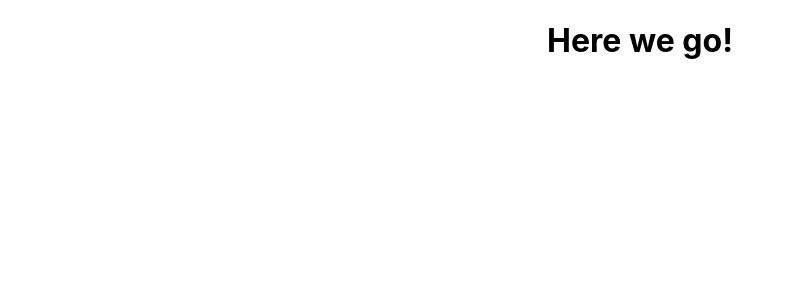
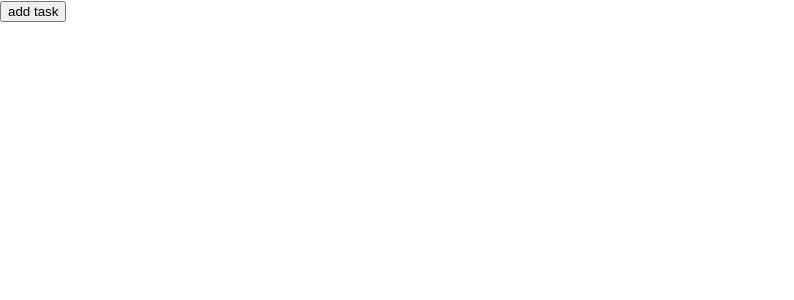
Before and after one commit to mominahmed23/my-todo-app, a React (Create React App) app: page / in a window 1280 px wide. Shown: the top 300 px of the page, without its empty margins (0-794 px from the left). Built offline with nearby package versions, Linux system fonts and the light colour scheme.

Commit message:
useeffect

```diff
--- a/src/App.js
+++ b/src/App.js
@@ -1,11 +1,11 @@
-import logo from './logo.svg';
 import './App.css';
+import Todo from './components/Todo';
 
 function App() {
   return (
-    <div className="App">
-     <h1>Here we go!</h1>
-    </div>
+    <>
+     <Todo />
+    </>
   );
 }
 
--- /dev/null
+++ b/src/components/Todo/index.jsx
@@ -0,0 +1,55 @@
+import React, { useEffect, useState } from 'react'
+
+const Todo = () => {
+    const [showInput, setshowInput] = useState(false);
+    const [userInput, setUserInput] = useState('');
+    const [todoList, setTodoList] = useState([]);
+    const onchangeHandler = (e) => {
+        setUserInput(e.target.value);
+    }
+    const onsaveList = () => {
+        let temp = [...todoList];
+        temp.push(userInput)
+        setTodoList(temp);
+        setshowInput(false);
+        setUserInput('');
+    }
+    const addTask=() =>{
+        setshowInput(true);
+    }
+    const onDelete= (index) =>{
+        let temp = [...todoList];
+        temp.splice(index,1);
+        setTodoList(temp);
+    }
+    useEffect(() => {
+        console.log("ran");
+    }, []);
+    return (
+        <div>
+            <div>
+                <button onClick={addTask}>add task</button>
+            </div>
+            {showInput && <div className="input-wrap">
+                <div>
+                    <input value={userInput} onChange={onchangeHandler} type="text" />
+                </div>
+                <div>
+                    <button onClick={()=>{setshowInput(false);setUserInput('');}}>cancel</button>
+                    <button onClick={onsaveList}>save</button>
+                </div>
+
+            </div>}
+            {todoList.length ? (
+                   <div>
+                   <ul>
+                       {todoList.map((item, index) => <li key={item}>{item}<button onClick={()=>onDelete(index)}>del</button></li>)}
+                   </ul>
+               </div>
+            ) :(null)}
+
+        </div>
+    )
+}
+
+export default Todo
```
